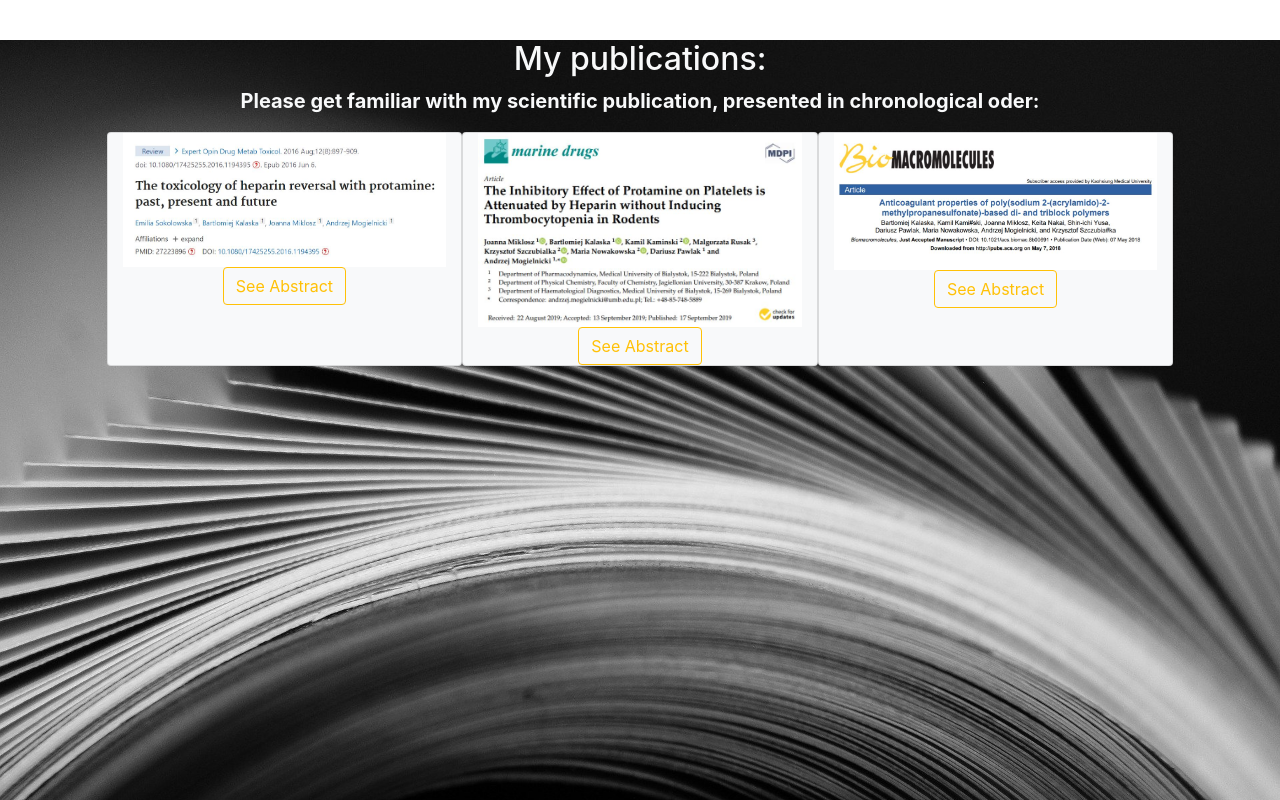
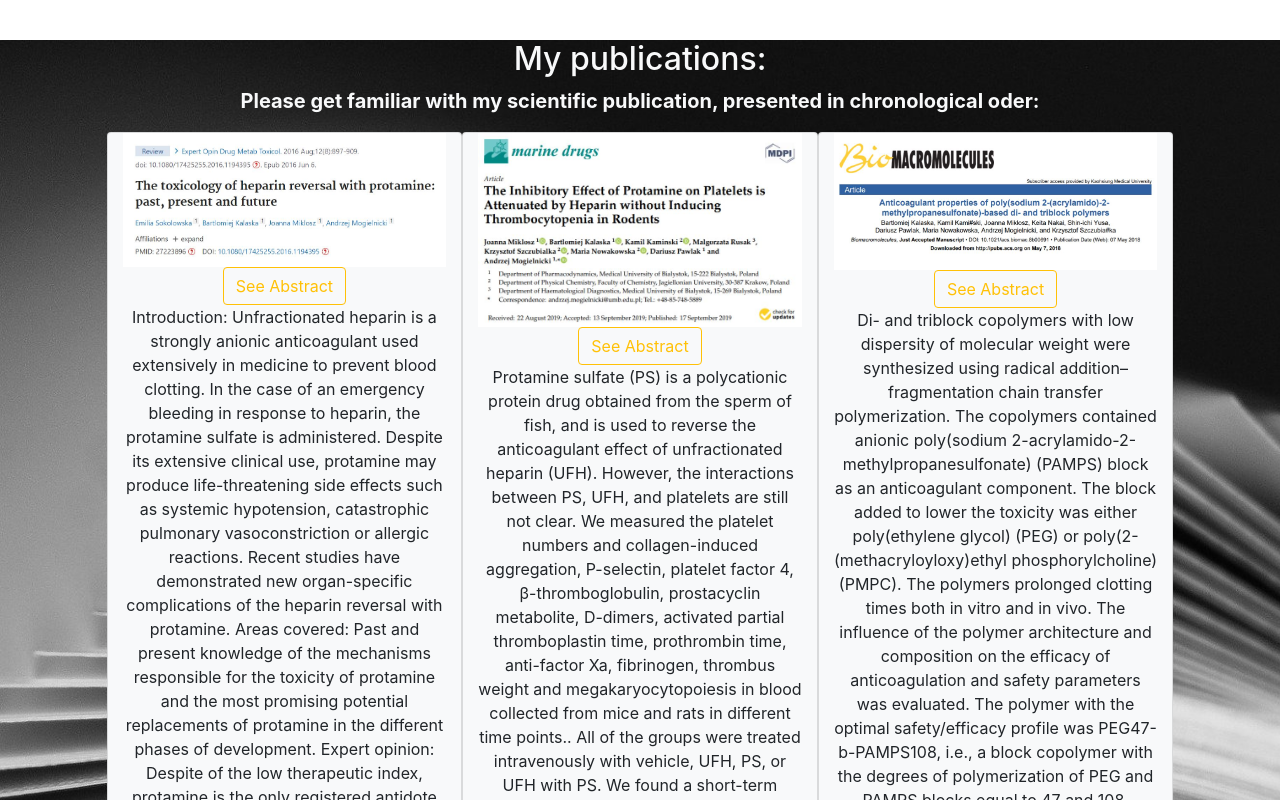
Before and after one commit to StaszekZ/joannaWebsite, a plain HTML site: page index.html in a window 1280 px wide. Shown: the part 1560-2360 px from the top of the page. Drawn offline with nearby package versions, Linux system fonts and the light colour scheme.

Commit message:
added abstract visibile on load in wide screen

```diff
--- a/css/main.scss
+++ b/css/main.scss
@@ -5,7 +5,8 @@
 }
 
 img {
-  max-width: 100%;
+  width: 100%;
+  height: auto;
 }
 
 section {
@@ -47,12 +48,3 @@
   font-size: 0.8rem;
   padding: 2.5rem 0;
 }
-
-
-@media (min-width: 768px) {
-  .dont-collapse-sm {
-    display: block;
-    height: auto !important;
-    visibility: visible;
-  }
-}
--- a/index.html
+++ b/index.html
@@ -64,7 +64,7 @@
 						<div class="card-group ">
 							<div class=" accordion" id="accordionExample">
 								<div class="row">
-									<div class="card col-12 col-md-6 col-lg-4 bg-light rounded">
+									<div class="card col-12 col-lg-6 col-xl-4 bg-light rounded">
 										<div class="card-block">
 											<img src="./img/papers/expert_opinion.JPG" alt="a chaltbok" />
 											<!-- <h4 class="card-title text-center d-none d-sm-block">Abstract
@@ -113,7 +113,7 @@
 											</a>
 										</div>
 									</div>
-									<div class="card col-12 col-md-6 col-lg-4 bg-light rounded">
+									<div class="card col-12 col-lg-6 col-xl-4 bg-light rounded">
 										<div class="card-block">
 											<img src="./img/papers/marine_protamine.JPG" alt="a chaltbok" />
 											<!-- <h4 class="card-title">Abstract</h4> -->
@@ -165,7 +165,7 @@
 										</div>
 									</div>
 
-									<div class="card col-12 col-md-6 col-lg-4 bg-light rounded">
+									<div class="card col-12 col-lg-6 col-xl-4 bg-light rounded">
 										<div class="card-block">
 											<img src="./img/papers/macromolecules.JPG" alt="a chaltbok" />
 											<button class="btn btn-outline-warning" type="button" data-toggle="collapse"
--- a/js/main.js
+++ b/js/main.js
@@ -13,8 +13,7 @@
 		abstract.classList.remove('show')
 	})
 }
-
-window.onresize = () => {
+changeAbstractVisibility = () => {
 	console.log(window.innerWidth)
 	if (window.innerWidth > 786) {
 		abstractToBeVisible()
@@ -22,3 +21,12 @@
 		abstractToBeInvisible()
 	}
 }
+
+window.onresize = () => {
+	changeAbstractVisibility();
+
+}
+
+window.onload = () => {
+	changeAbstractVisibility()
+}
```
Also changed, not shown: css/main.css, css/main.min.css.
